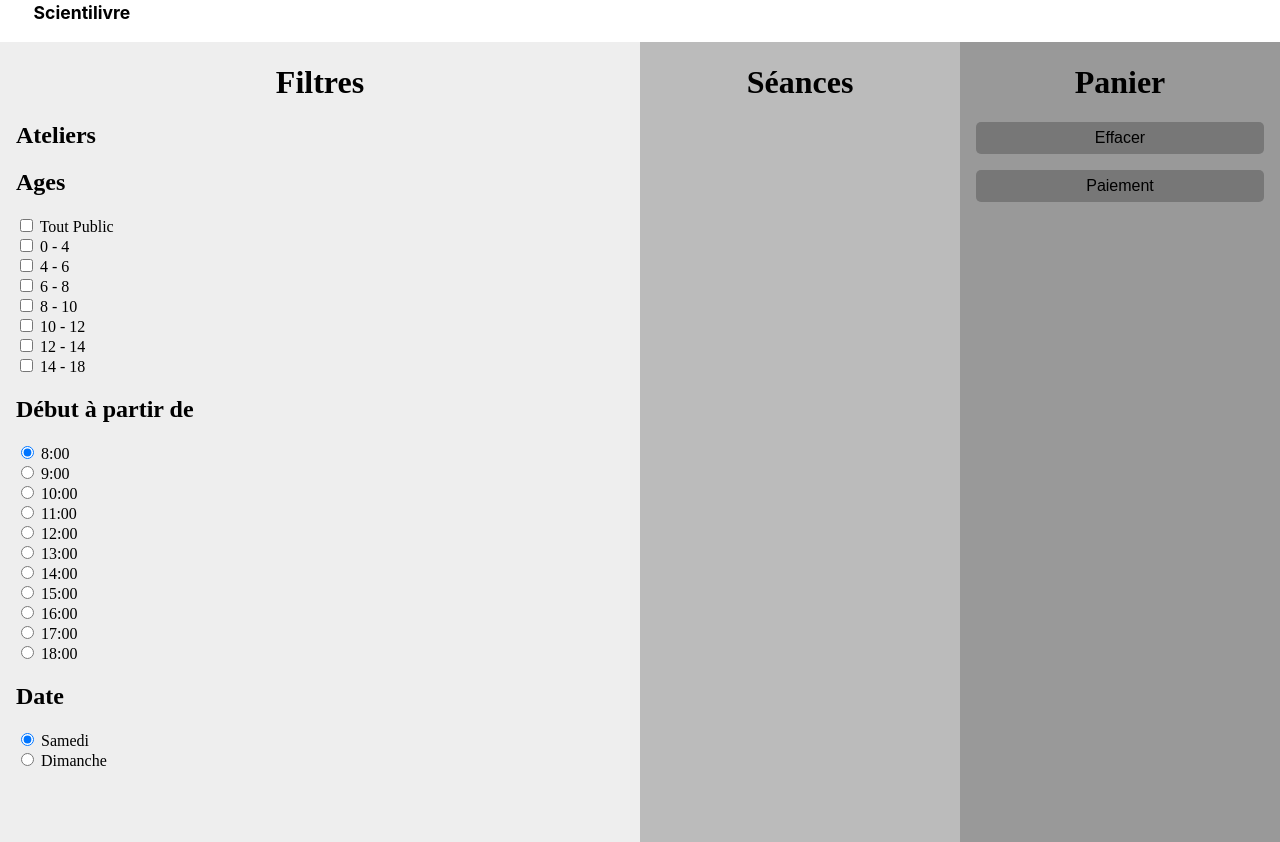
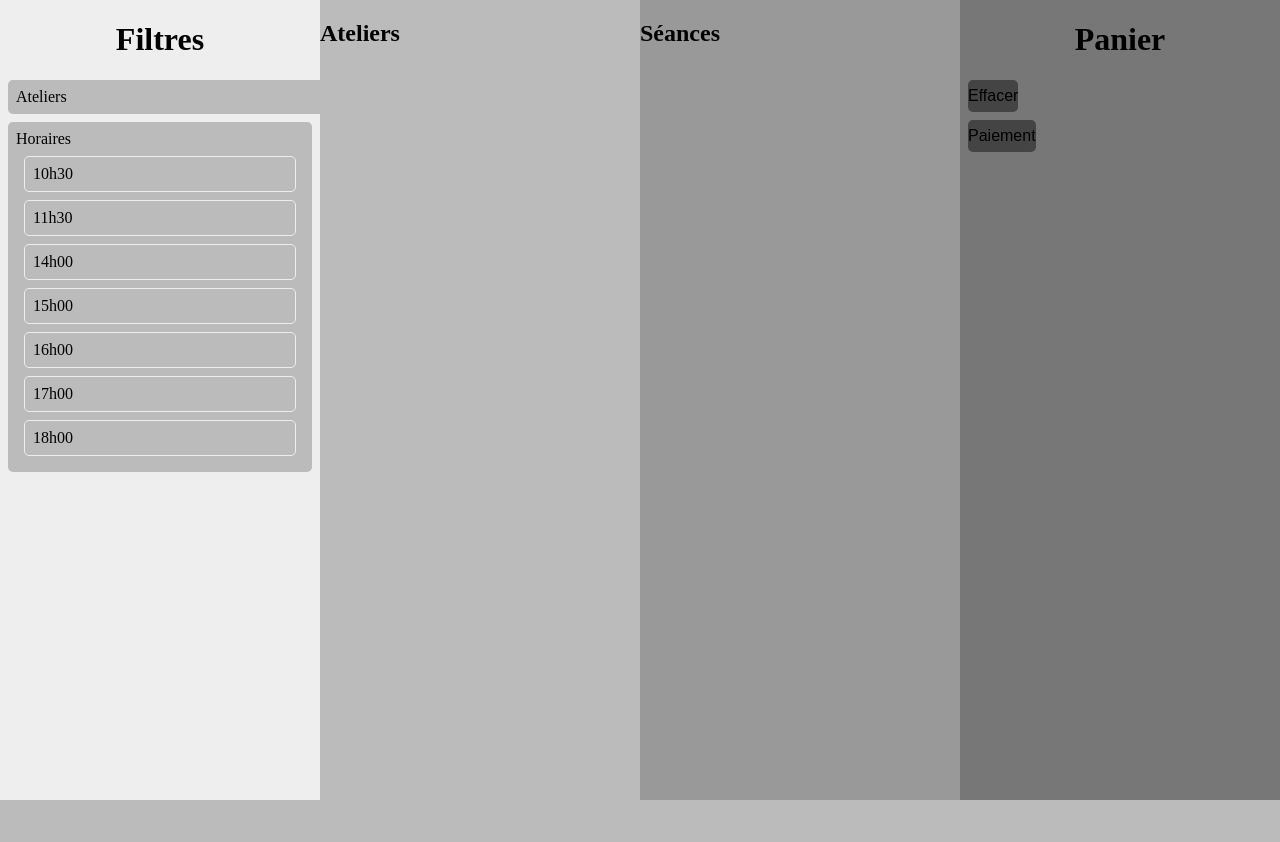
Before and after one commit to Dorsug/tickets, a Flask app: page / in a window 1280 px wide. After the commit the page ends 800 px from the top, so only its background shows below. Run offline with Flask 2, Linux system fonts and the light colour scheme.

Commit message:
Modification de l'interface

```diff
--- a/app/app.py
+++ b/app/app.py
@@ -19,7 +19,7 @@ ages = [
         {'intv': [14, 18], 'interface': '14 - 18'}
         ]
 
-heures = [str(x) + ':00' for x in range(8, 19)]
+heures = ['10h30', '11h30', '14h00', '15h00', '16h00', '17h00', '18h00']
 
 dates = [
         {'value': '2019-10-19', 'interface': 'Samedi'},
@@ -38,27 +38,6 @@ def index():
             heures=heures,
             dates=dates
         )
-    if request.method == 'POST':
-        data = request.get_json()
-
-        atelier = ','.join(data['atelier'])
-        if atelier == '':
-            return ''
-
-        ages_ns = [int(x) for x in data['age']]
-        ages_in = []
-        for age_n in ages_ns:
-            ages_in.extend(ages[age_n - 1]['intv'])
-        if ages_in != []:
-            age_maxi = max(ages_in)
-            age_mini = min(ages_in)
-        else:
-            age_maxi = None
-            age_mini = None
-
-        c = db.get_cursor()
-        ateliers = db.callproc(c, 'listerSeancePourFiltres', atelier, data['heure'], age_mini, age_maxi, data['date'])
-        return render_template('ateliers.html', ateliers=ateliers)
 
 
 @app.route('/ateliers')
--- a/assets/css/styles.css
+++ b/assets/css/styles.css
@@ -23,14 +23,14 @@ h1 {
 
 #main {
     display: grid;
-    grid-template-columns: 2fr 1fr 1fr;
+    grid-template-columns: 1fr 1fr 1fr 1fr;
     height: 100%;
 }
 
 .pane {
     grid-row 1;
     height: 100%;
-    padding: 0 1em 0 1em;
+/*    padding: 0 1em 0 1em; */
 }
 
 #pane1 {
@@ -45,6 +45,10 @@ h1 {
     grid-column 3;
 }
 
+#pane4 {
+    grid-column 4;
+}
+
 .menu .bulle {
     height: 2em;
     font-size: 1em;
@@ -53,12 +57,16 @@ h1 {
 
 .bulle {
     display: block;
-    width: 100%;
     border: 0;
     border-radius: 5px;
-    margin: 1em 0 1em 0;
+    margin: 0.5em;
     padding: 0.5em;
     cursor: pointer;
+}
+
+.selected {
+    border-radius: 5px 0 0 5px;
+    margin-right: 0;
 }
 
 /* Colors */
--- a/assets/js/script.js
+++ b/assets/js/script.js
@@ -31,11 +31,16 @@ function listerReservations() {
     // TODO
 }
 
-function listerSeances(atelierId){
+function listerSeances(element, atelierId){
+    try {
+        document.querySelector('#pane2 .selected').classList.remove('selected')
+    } catch (e) {}
+
     $.ajax({
         url: '/seances',
         data: { 'atelierId': atelierId },
         success: function(data){
+            element.classList.add('selected');
             $("#pane3 .content").html(data);
             if(data == ""){ //Cas où l'atelier n'a plus de sessions disponibles
                 $("#pane3 .content").html("Il n'y a plus de sessions disponible pour cet atelier.");
@@ -51,7 +56,7 @@ function majInterfacePanier() {
             'action': 'lister',
         },
         success: function(data){
-            document.querySelector('#pane3 .content').innerHTML = data;
+            document.querySelector('#pane4 .content').innerHTML = data;
         }
     });
 }
--- a/templates/index.html
+++ b/templates/index.html
@@ -16,56 +16,37 @@
     </head>
 
     <body>
-        <div>
-            <nav style="padding-bottom: 1rem;">
-                <a class="navbar-brand" href="#" style="color: black;text-decoration: none;width: 100%;padding-right: 15px;padding-left: 2.1rem;margin-left: auto;font-family: -apple-system,BlinkMacSystemFont,&quot;Segoe UI&quot;,Roboto,&quot;Helvetica Neue&quot;,Arial,&quot;Noto Sans&quot;,sans-serif,&quot;Apple Color Emoji&quot;,&quot;Segoe UI Emoji&quot;,&quot;Segoe UI Symbol&quot;,&quot;Noto Color Emoji&quot;;font-size: 1.1rem;line-height: 1.5;font-weight: bold;">Scientilivre</a>
-            </nav>
-        </div>
-
         <div id="main">
             <div id="pane1" class="pane">
                 <h1>Filtres</h1>
-                <div class="content">
-                    <h2>Ateliers</h2>
-
-                    <div class="ateliers">
-                    {% for atelier in ateliers %}
-                        <label>
-                            <input type="checkbox" name="atelier" value="{{ atelier.ID }}" autocomplete="off">
-                            {{ atelier.Nom }}
-                        </label><br />
-                    {% endfor %}
-                    </div>
-
-                    <h2>Ages</h2>
-                    {% for age in ages %}
-                        <label>
-                            <input type="checkbox" name="age" value="{{ loop.index }}" autocomplete="off">
-                            {{ age }}
-                        </label><br />
-                    {% endfor %}
-                    <h2>Début à partir de</h2>
+                <div class="bulle selected">
+                    Ateliers
+                </div>
+                <div class="bulle">
+                    Horaires
                     {% for heure in heures %}
-                        <label>
-                            <input type="radio" name="heure" value="{{ heure }}" autocomplete="off"{% if loop.index == 1 %} checked{% endif %}>
+                        <div class="bulle" style="border:1px solid #eee">
                             {{ heure }}
-                        </label><br />
-                    {% endfor %}
-                    <h2>Date</h2>
-                    {% for date in dates %}
-                        <label>
-                            <input type="radio" name="date" value="{{ date.value }}" autocomplete="off"{% if loop.index == 1 %} checked{% endif%}>
-                            {{ date.interface }}
-                        <label><br />
+                        </div>
                     {% endfor %}
                 </div>
             </div>
-            <div id="pane2" class="pane">
-                <h1>Séances</h1>
+            <div id="pane2" class="pane" style="grid-column: 2">
+                <h2>Ateliers</h2>
+                <div class="content">
+                    {% for atelier in ateliers %}
+                    <div class="bulle" onclick="listerSeances(this, {{ atelier.ID }})">
+                            {{ atelier.Nom }}
+                        </div>
+                    {% endfor %}
+                </div>
+            </div>
+            <div id="pane3" class="pane">
+                <h2>Séances</h2>
                 <div class="content">
                 </div>
             </div>
-            <div id="pane3" class="pane">
+            <div id="pane4" class="pane">
                 <h1>Panier</h1>
                 <div class="menu">
                     <button class="bulle" onclick="viderPanier()">Effacer</button>
```
